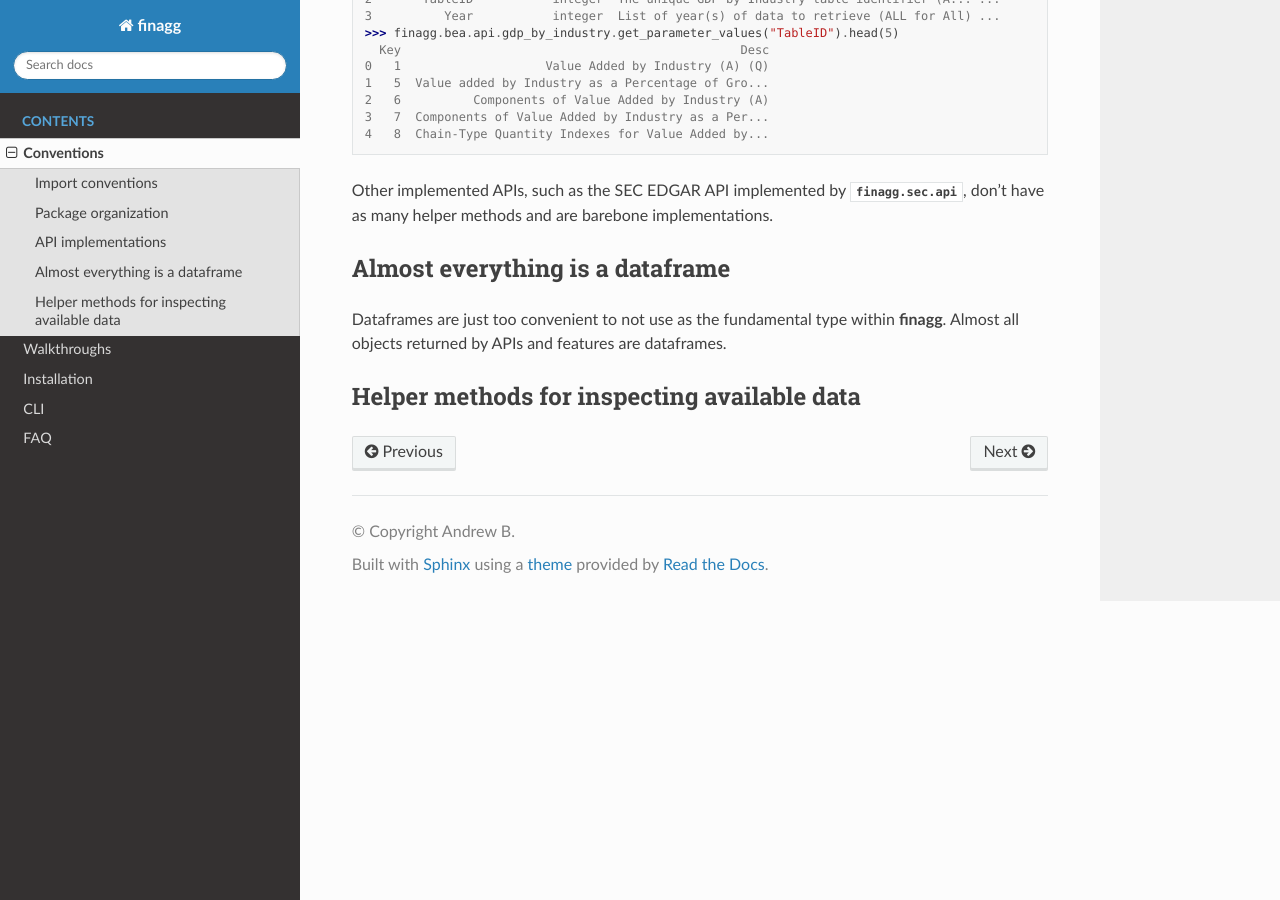
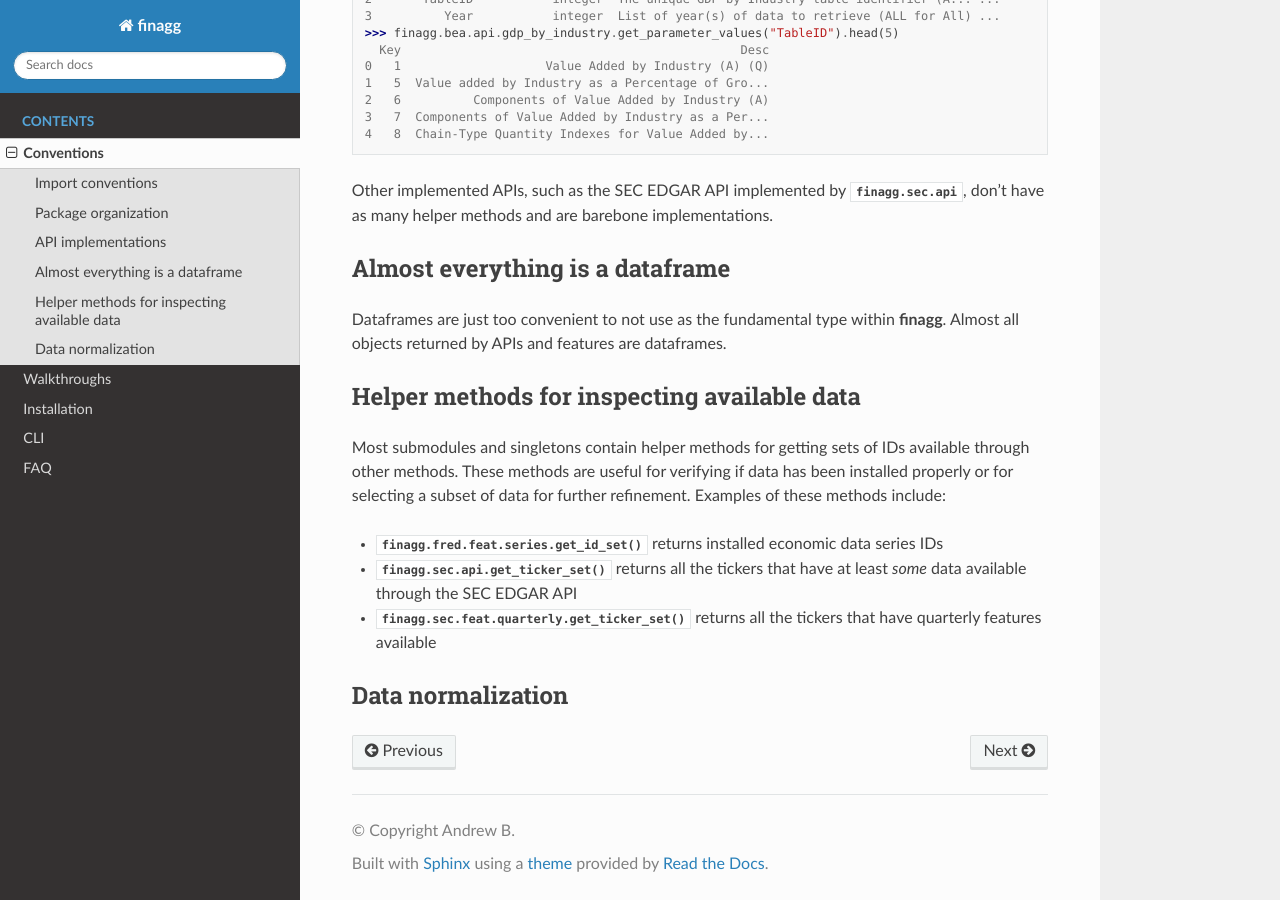
Before and after one commit to theOGognf/finagg, a Sphinx documentation site: the page built from docs/conventions.rst, in a window 1280 px wide and 900 px high, scrolled down 1887 px. Built offline with Sphinx 7.4.7 and the Read the Docs theme 2.0.0, drawn with Linux system fonts in a browser that asks for light colours; pages that are not in the unit, such as notebooks, are missing from menus; the version number could not be read and is left out.

Commit message:
update docs

```diff
--- a/docs/conventions.rst
+++ b/docs/conventions.rst
@@ -105,3 +105,18 @@ Dataframes are just too convenient to not use as the fundamental type within
 
 Helper methods for inspecting available data
 --------------------------------------------
+
+Most submodules and singletons contain helper methods for getting sets of
+IDs available through other methods. These methods are useful for verifying
+if data has been installed properly or for selecting a subset of data for
+further refinement. Examples of these methods include:
+
+* :meth:`finagg.fred.feat.series.get_id_set` returns installed economic data
+  series IDs
+* :meth:`finagg.sec.api.get_ticker_set` returns all the tickers that have
+  at least *some* data available through the SEC EDGAR API
+* :meth:`finagg.sec.feat.quarterly.get_ticker_set` returns all the tickers
+  that have quarterly features available
+
+Data normalization
+------------------
```
